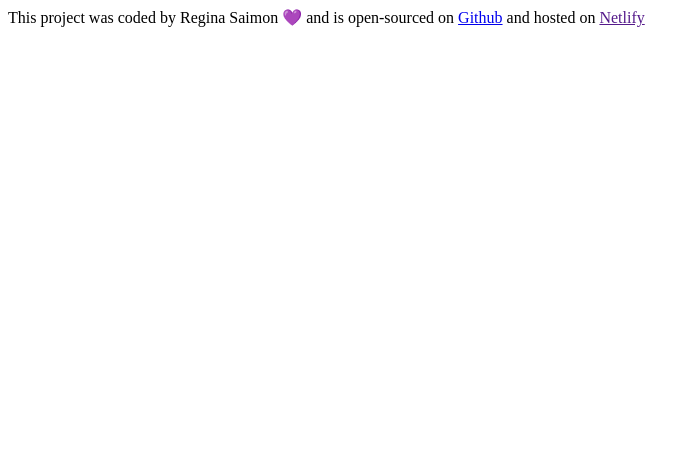
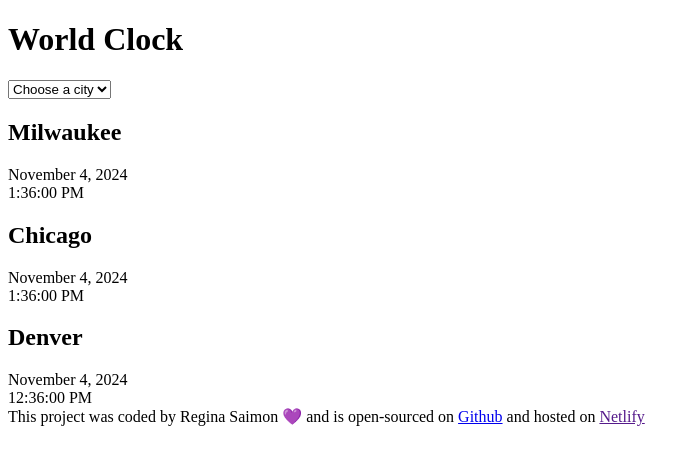
Before and after one commit to rjsaimon-gif/World-Clock-Project-, a plain HTML site: page index.html in a window 1280 px wide. Shown: the whole page, without its empty margins (0-700 px from the left). Drawn offline with Linux system fonts and the light colour scheme.

Commit message:
project design / html structure

```diff
--- a/index.html
+++ b/index.html
@@ -7,6 +7,30 @@
     </title>
 </head>
 <body>
+    <div class="container">
+    <h1> World Clock</h1>
+
+    <select>
+        <option value=""> Choose a city</option>
+        <option value="">Dallas</option>
+        <option value="">Boston</option>
+        <option value="">Miami</option>
+    </select>
+
+    <div class="city">
+        <h2> Milwaukee </h2>
+        <div class="date"> November 4, 2024</div>
+        <div class="time"> 1:36:00 PM</div>
+        <h2>Chicago</h2>
+        <div class="date"> November 4, 2024</div>
+        <div class="time"> 1:36:00 PM</div>
+         <h2>Denver</h2>
+        <div class="date"> November 4, 2024</div>
+        <div class="time"> 12:36:00 PM</div>
+
+    </div>
+</div>
+
     <footer>
         This project was coded by Regina Saimon 💜 and is open-sourced on <a href="https://github.com/rjsaimon-gif/World-Clock-Project-"> Github</a> and hosted on <a href=""> Netlify</a>
     </footer>
```
